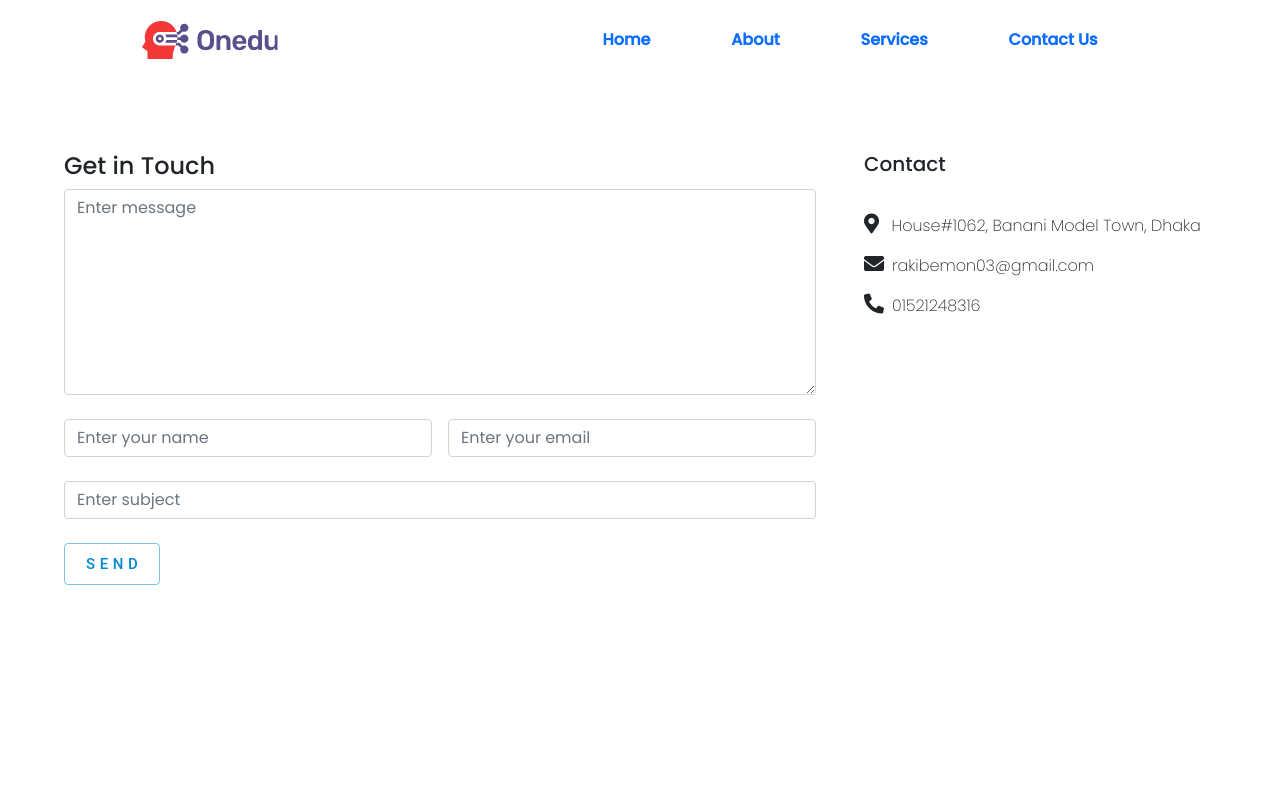
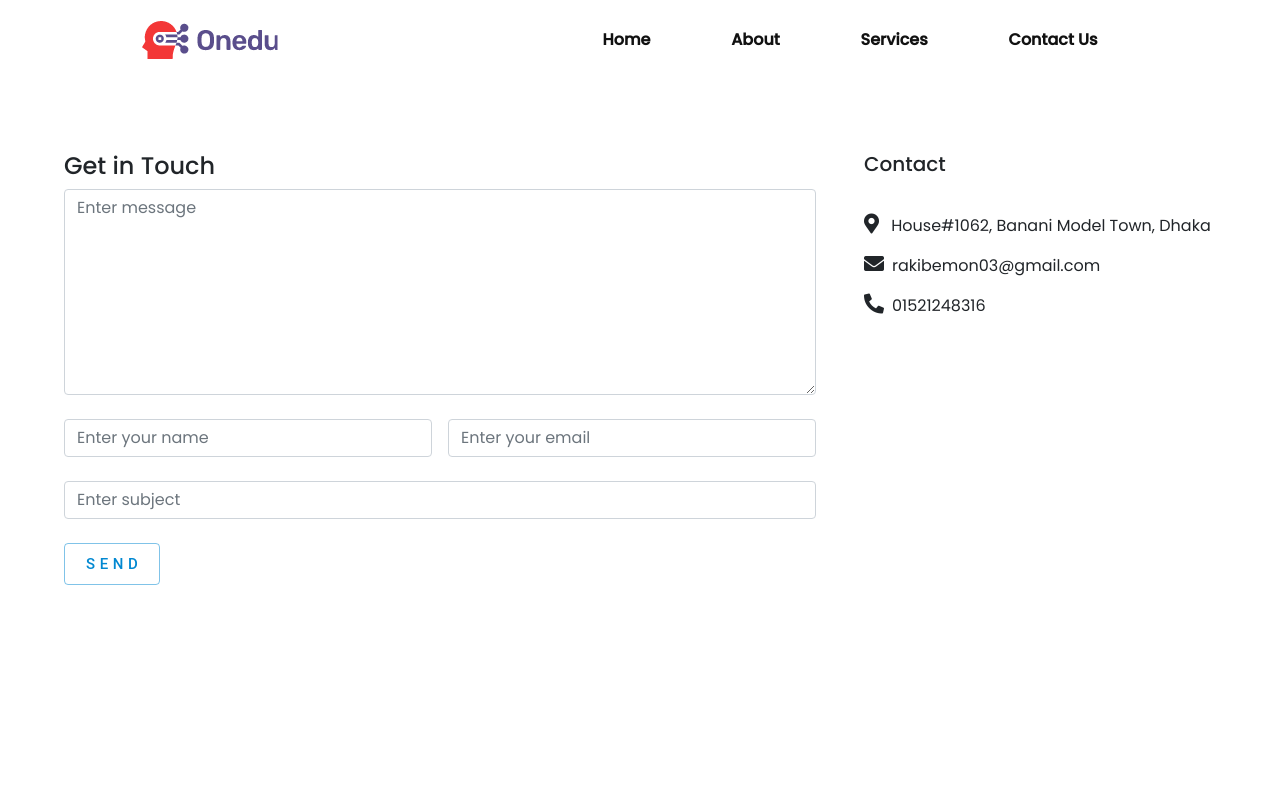
Before and after one commit to rakibemon/review-website-rakibemon, a React (Create React App) app: page /contact in a window 1280 px wide. Shown: the top 800 px of the page. Built offline with nearby package versions, Linux system fonts and the light colour scheme.

Commit message:
read me edited

```diff
--- a/src/components/About/About.css
+++ b/src/components/About/About.css
@@ -9,5 +9,5 @@
     text-transform: capitalize !important;
 }
 .about-bg{
-    background-color: #EFFDFF;
+    background-color: #b3e7ee;
 }
--- a/src/components/Contact/Contact.js
+++ b/src/components/Contact/Contact.js
@@ -24,7 +24,7 @@ const Contact = () => {
                 <Grid item xs={12} md={4}>
                     <div>
                         <h5> Contact </h5>
-                            <ul className='list-unstyled thin-letter'>
+                            <ul className='list-unstyled address'>
                                 <li><i className="fas fa-map-marker-alt me-2 fs-5"></i> House#1062, Banani Model Town, Dhaka</li>
                                 <li><i className="fas fa-envelope me-2 fs-5"></i>rakibemon03@gmail.com</li>
                                 <li> <i className="fas fa-phone-alt me-2 fs-5"></i>01521248316</li>
--- a/src/components/Contact/Contatc.css
+++ b/src/components/Contact/Contatc.css
@@ -5,3 +5,7 @@
     background-color: #0288d1 !important;
     color: #fff;
 }
+.address{
+    margin:30px 0px;
+    line-height: 40px;
+}
--- a/src/components/Footer/Footer.js
+++ b/src/components/Footer/Footer.js
@@ -18,8 +18,8 @@ const Footer = () => {
                             <p className='thin-letter' style={{ margin: '30px 0px' }}>The automated process starts as soon as your clothes go into the machine.</p>
                             <Box sx={{ display: 'flex' }}>
                                 <Link className='social-link' to='https://www.facebook.com/aronno.avro/'> <i className="fab fa-facebook"></i> </Link>
-                                <Link className='social-link' to='https://www.facebook.com/aronno.avro/'> <i className="fab fa-linkedin-in"></i> </Link>
-                                <Link className='social-link' to='https://www.facebook.com/aronno.avro/'> <i className="fab fa-github"></i> </Link>
+                                <Link className='social-link' to='https://www.linkedin.com/in/md-rakib-istiak-82243b1ba/'> <i className="fab fa-linkedin-in"></i> </Link>
+                                <Link className='social-link' to='https://github.com/rakibemon'> <i className="fab fa-github"></i> </Link>
                             </Box>
                         </div>
                     </Grid>
--- a/src/components/Header/Header.css
+++ b/src/components/Header/Header.css
@@ -13,4 +13,8 @@
     text-decoration: none;
     font-weight: 600;
     padding: 28px 4px;
+    color: #111;
 }
+.nav-item:hover{
+    color: tomato;
+}
--- a/src/components/HomeCard/HomeCard.css
+++ b/src/components/HomeCard/HomeCard.css
@@ -2,6 +2,10 @@
     box-shadow: 0 4px 8px 0 rgba(0, 0, 0, 0.2), 0 6px 20px 0 rgba(0, 0, 0, 0.19);
     border-top-left-radius: 25px;
     border-bottom-right-radius: 25px;
+    transition: transform 0.3s ease-in-out;
+}
+.course-card:hover{
+    transform: scale(1.04);
 }
 .course-img{
     width: 300px;
--- a/src/components/LoadData/LoadData.js
+++ b/src/components/LoadData/LoadData.js
@@ -7,6 +7,6 @@ const useData = () =>{
         .then(res => res.json())
         .then(data => setCourses(data))
     },[]);
-    return [courses]
+    return [courses,setCourses]
 }
 export default useData
--- a/src/components/ServiceCard/ServiceCard.js
+++ b/src/components/ServiceCard/ServiceCard.js
@@ -2,6 +2,7 @@ import { Button } from '@mui/material';
 import React from 'react';
 import { Link } from 'react-router-dom';
 import './ServiceCard.css'
+
 const ServiceCard = (props) => {
     const {img, name, instractor, price} = props.course
     return (
```
Also changed, not shown: 1 other file (tests, documents, lock files or other folders).
